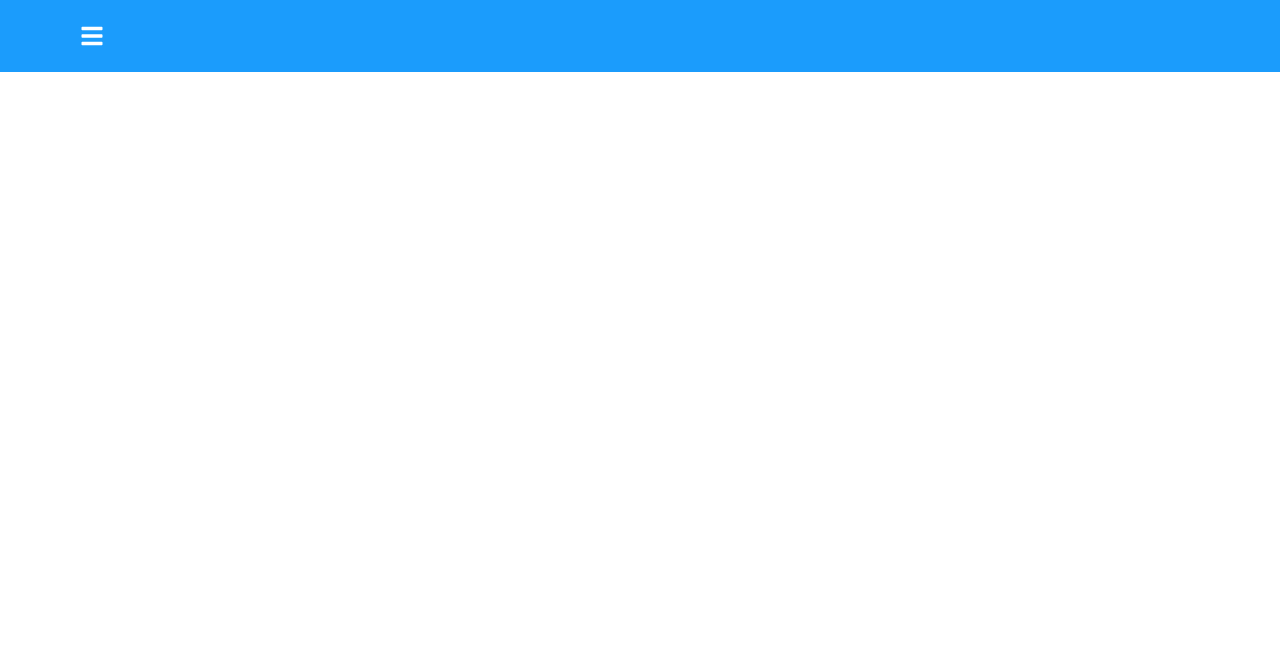
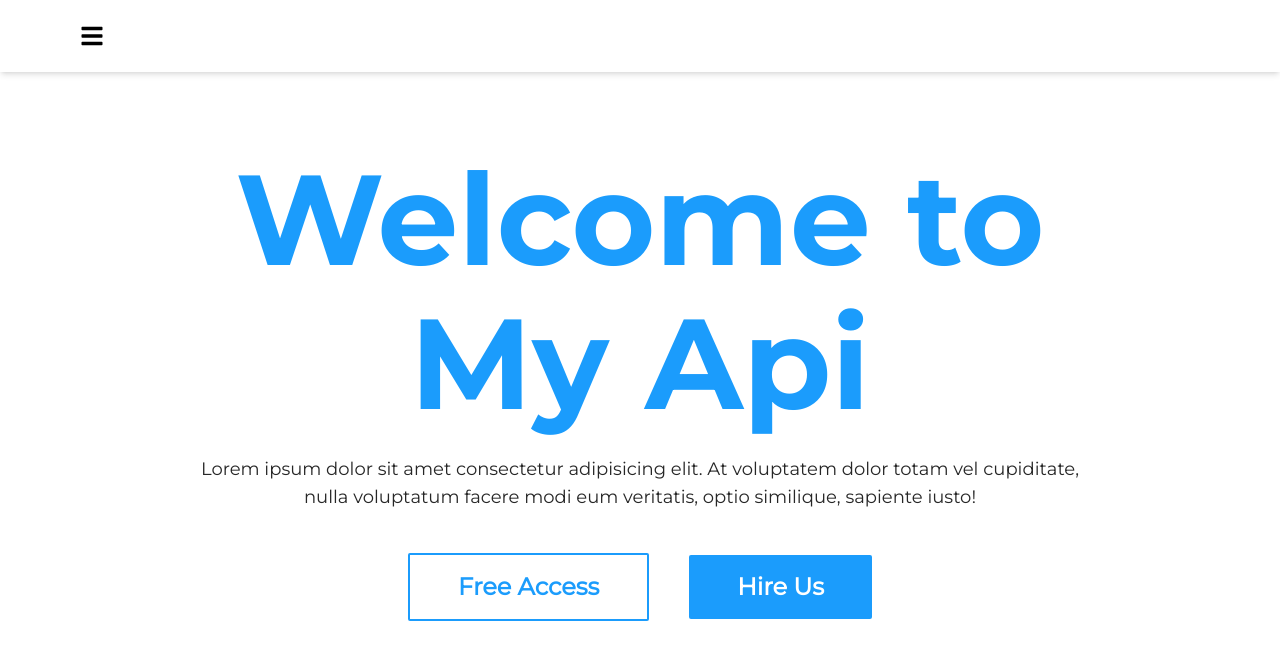
Before and after one commit to Chacaponquin/ch-futbol-app, a React (Create React App) app: page / in a window 1280 px wide. Shown: the top 660 px of the page. Built offline with nearby package versions, Linux system fonts and the light colour scheme; no server answers.

Commit message:
Agregando Home

```diff
--- a/src/Layout/NavBar.jsx
+++ b/src/Layout/NavBar.jsx
@@ -1,10 +1,19 @@
 import { FaBars } from "react-icons/fa";
+import clsx from "clsx";
+import { useLocation } from "react-router-dom";
 
 const NavBar = ({ setSideBarOpen }) => {
+  const location = useLocation();
+
+  const navBarClass = clsx(
+    "flex w-full py-6 px-20 justify-between items-center bg-white shadow-md mb-5",
+    { "absolute top-0": location.pathname === "/" }
+  );
+
   return (
-    <div className="flex w-full py-6 px-20 justify-between items-center bg-primary_color mb-5">
+    <div className={navBarClass}>
       <FaBars
-        className="text-2xl text-white cursor-pointer"
+        className="text-2xl text-black cursor-pointer"
         onClick={() => setSideBarOpen(true)}
       />
     </div>
--- a/src/containers/AllPlayers/AllPlayers.jsx
+++ b/src/containers/AllPlayers/AllPlayers.jsx
@@ -25,7 +25,7 @@ const AllPlayers = () => {
   const deleteButtonClass = clsx(
     "py-2 px-7 bg-danger_color text-white trasnsition-all duration-300 font-bold esm:px-4",
     { "!bg-slate-200": !selectPlayers.length },
-    { "text-black": !selectPlayers.length }
+    { "!text-black": !selectPlayers.length }
   );
 
   useQuery(fetchAllPlayers, {
@@ -63,7 +63,7 @@ const AllPlayers = () => {
             filterOption={(input, option) =>
               option.children.toLowerCase().indexOf(input.toLowerCase()) >= 0
             }
-            className="w-[300px]"
+            className="w-[300px] exsm:w-[220px]"
           ></Select>
 
           <div className="flex space-x-4 items-center esm:text-sm">
--- a/src/containers/AllPlayers/components/PlayerRow.jsx
+++ b/src/containers/AllPlayers/components/PlayerRow.jsx
@@ -29,7 +29,7 @@ const PlayerRow = ({
           <img
             src={image}
             alt={fullName}
-            className="rounded-full w-[50px] h-[50px]"
+            className="rounded-full w-[50px] h-[50px] esm:w-[30px] esm:h-[30px]"
           />
           <p className="mb-0">{fullName}</p>
         </td>
--- a/src/containers/AllPlayers/components/SeasonChart.jsx
+++ b/src/containers/AllPlayers/components/SeasonChart.jsx
@@ -14,7 +14,7 @@ const SeasonChart = ({ seasonRecords = [] }) => {
     let returnObject = {};
 
     if (size < 400) returnObject = { width: 300, height: 200 };
-    if (size < 640) returnObject = { width: 350, height: 240 };
+    if (size > 400 && size < 640) returnObject = { width: 350, height: 240 };
     if (size >= 640) returnObject = { width: 530, height: 250 };
     if (size >= 768) returnObject = { width: 640, height: 300 };
     if (size >= 1024) returnObject = { width: 920, height: 330 };
@@ -37,7 +37,7 @@ const SeasonChart = ({ seasonRecords = [] }) => {
       margin={{ top: 5, right: 30, left: 20, bottom: 5 }}
       width={chartSize.width}
       height={chartSize.height}
-      className="flex justify-center !w-full"
+      className="flex justify-center !w-full esm:-translate-x-7"
     >
       <CartesianGrid strokeDasharray="3 3" />
       <XAxis dataKey={`yearFinish`} />
--- a/src/containers/AllPlayers/components/Table.jsx
+++ b/src/containers/AllPlayers/components/Table.jsx
@@ -4,7 +4,7 @@ import PlayerRow from "./PlayerRow";
 import clsx from "clsx";
 
 const Table = ({ players, handleChange }) => {
-  const columnClass = "text-left text-lg py-5 esm:text-base";
+  const columnClass = "text-left text-lg py-5 esm:text-base esm:py-3";
 
   const tableHeader = [
     {
--- a/src/containers/Home/Home.jsx
+++ b/src/containers/Home/Home.jsx
@@ -1,7 +1,34 @@
 import React from "react";
 
 const Home = () => {
-  return <div></div>;
+  return (
+    <div className="flex w-full justify-center items-center h-screen">
+      <div className="flex flex-col items-center max-w-4xl">
+        <div className="text-center">
+          <h1 className="font-monserratBold text-9xl text-primary_color mb-4">
+            Welcome to
+          </h1>
+          <h1 className="font-monserratBold text-9xl text-primary_color mb-7">
+            My Api
+          </h1>
+        </div>
+
+        <p className="text-lg text-center">
+          Lorem ipsum dolor sit amet consectetur adipisicing elit. At voluptatem
+          dolor totam vel cupiditate, nulla voluptatum facere modi eum
+          veritatis, optio similique, sapiente iusto!
+        </p>
+        <div className="flex items-center space-x-10 py-6 justify-center">
+          <button className="font-bold bg-white text-primary_color py-4 px-12 text-2xl rounded-sm border-2 border-primary_color duration-300 transition-all hover:shadow-lg">
+            Free Access
+          </button>
+          <button className="font-bold bg-primary_color text-white py-4 px-12 text-2xl rounded-sm duration-300 transition-all hover:shadow-lg">
+            Hire Us
+          </button>
+        </div>
+      </div>
+    </div>
+  );
 };
 
 export default Home;
```
